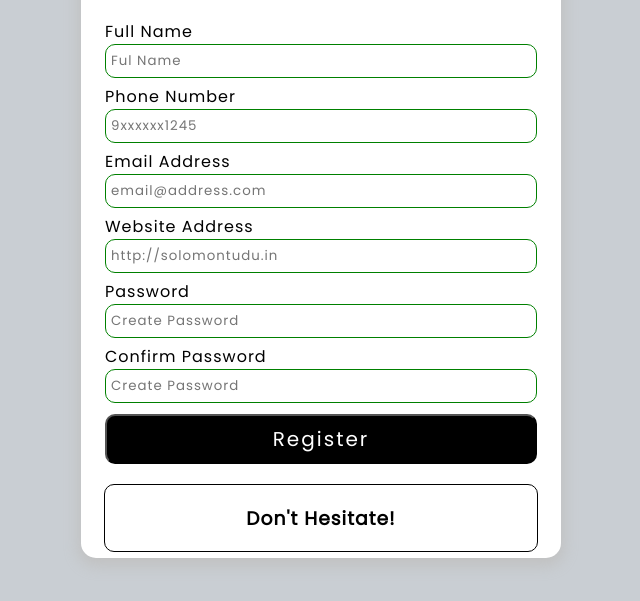
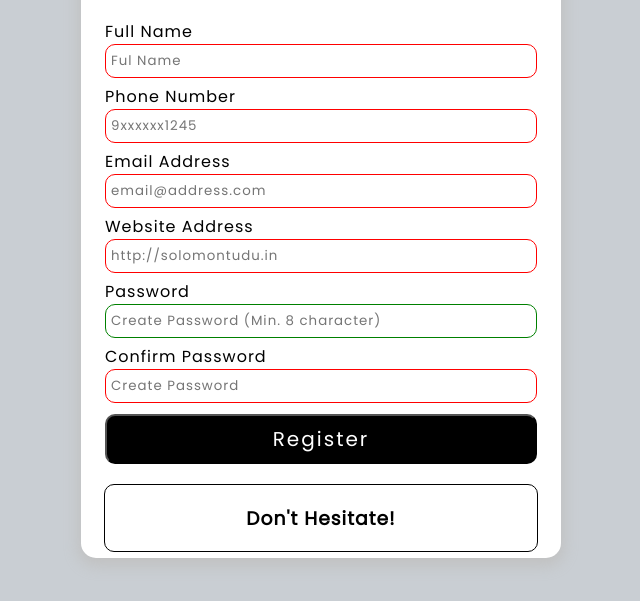
Before and after one commit to solomontudu/form-validation, a plain HTML site: page index.html in a window 1280 px wide. Shown: the part 157-758 px from the top of the page, without its empty margins (319-959 px from the left). Drawn offline with Linux system fonts and the light colour scheme.

Commit message:
added the form validation using inbuilt html attributes such as required and minlength, etc

```diff
--- a/index.html
+++ b/index.html
@@ -15,32 +15,33 @@
         <!-- full name -->
         <div class="form-group">
           <label for="name">Full Name</label>
-          <input type="text" id="name" placeholder="Ful Name" />
+          <input type="text" id="name" placeholder="Ful Name" required minlength="3" maxlength="25"/>
         </div>
         <!-- phone number -->
         <div class="form-group">
           <label for="phone">Phone Number</label>
-          <input type="tel" id="phone" placeholder="9xxxxxx1245" />
+          <input type="tel" id="phone" placeholder="9xxxxxx1245" required pattern="[0-9]{10}"/>
         </div>
         <!-- email -->
         <div class="form-group">
           <label for="email">Email Address</label>
-          <input type="email" id="email" placeholder="email@address.com" />
+          <input type="email" id="email" placeholder="email@address.com" required/>
         </div>
         <!-- website URL -->
         <div class="form-group">
           <label for="website">Website Address</label>
-          <input type="url" id="website" placeholder="http://solomontudu.in" />
+          <input type="url" id="website" placeholder="http://solomontudu.in" required/>
         </div>
         <!-- password -->
         <div class="form-group">
           <label for="password1">Password</label>
-          <input type="password" id="password1" placeholder="Create Password" />
+          <input type="password" id="password1" placeholder="Create Password (Min. 8 character)"
+          title="Please include at least 1 uppercase character, 1 lowercase character and one number" pattern="^(?=.*\d)(?=.*[a-z])(?=.*[A-Z])(?=.*[a-zA-Z]).{8,}$"/>
         </div>
         <!-- confirm password -->
         <div class="form-group">
           <label for="password2">Confirm Password </label>
-          <input type="password" id="password2" placeholder="Create Password" />
+          <input type="password" id="password2" placeholder="Create Password" required pattern="^(?=.*\d)(?=.*[a-z])(?=.*[A-Z])(?=.*[a-zA-Z]).{8,}$"/>
         </div>
         <!-- submit  -->
         <button type="submit">Register</button>
```
